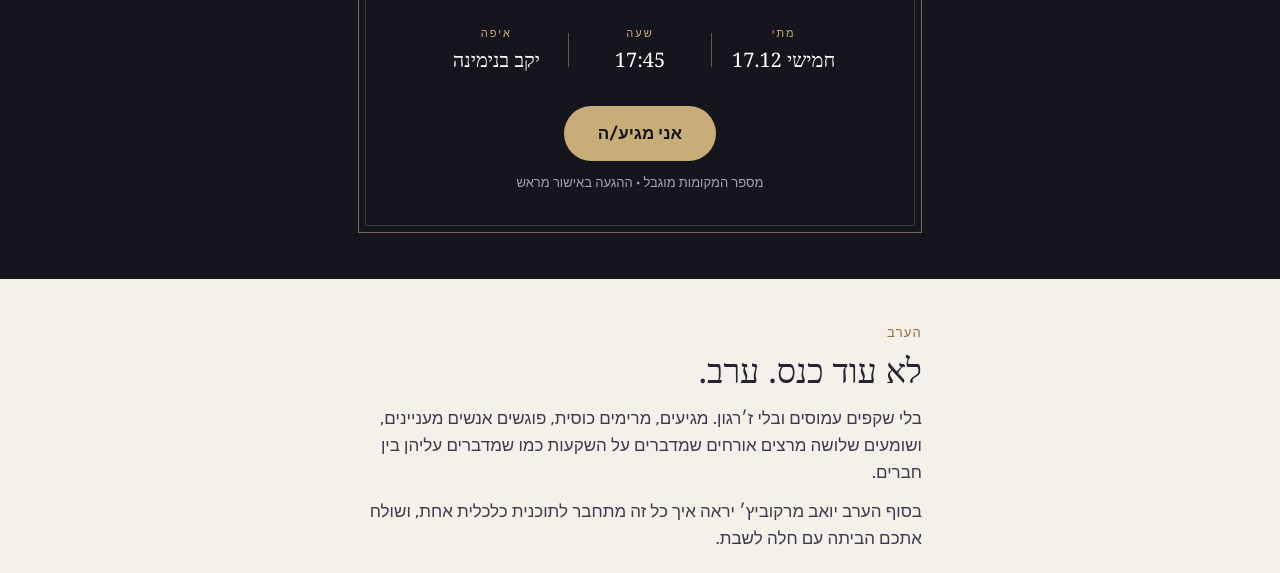
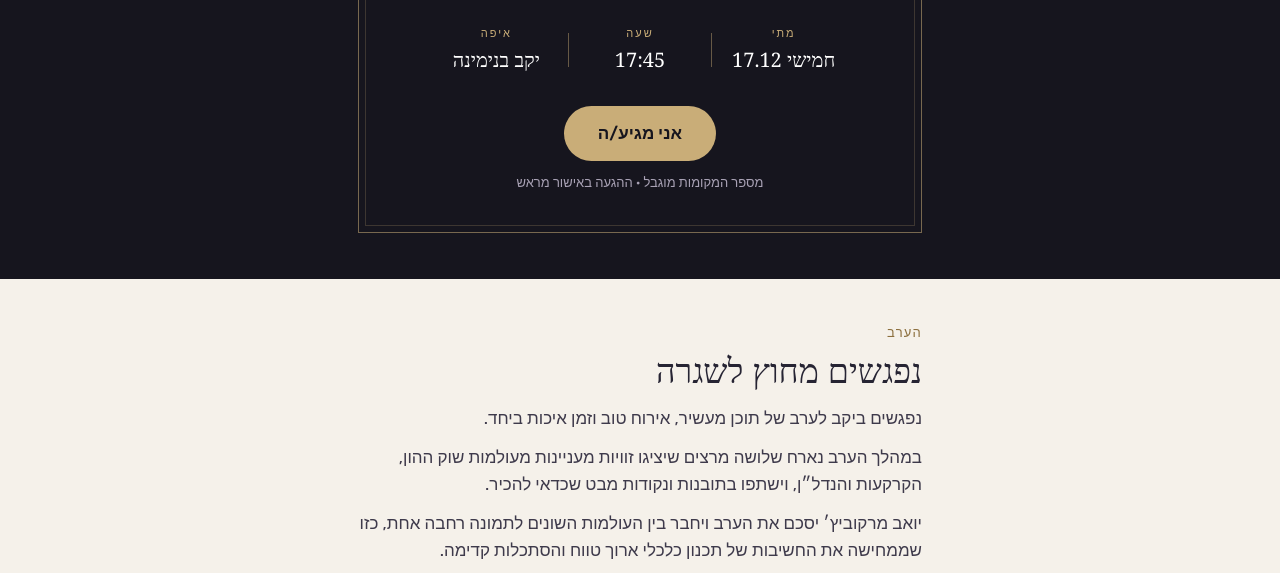
Before and after one commit to LRCISR/vip, a plain HTML site: page index.html in a window 1280 px wide. Shown: the part 379-952 px from the top of the page. Drawn offline with Linux system fonts and the light colour scheme; a web font is replaced by a local one.

Commit message:
Add files via upload

```diff
--- a/index.html
+++ b/index.html
@@ -142,9 +142,10 @@ footer .tag{font-family:var(--serif);font-size:19px;color:var(--plum)}
 <main>
   <section class="col">
     <div class="eyebrow">הערב</div>
-    <h2>לא עוד כנס. ערב.</h2>
-    <p class="lead">בלי שקפים עמוסים ובלי ז׳רגון. מגיעים, מרימים כוסית, פוגשים אנשים מעניינים, ושומעים שלושה מרצים אורחים שמדברים על השקעות כמו שמדברים עליהן בין חברים.</p>
-    <p class="lead">בסוף הערב יואב מרקוביץ׳ יראה איך כל זה מתחבר לתוכנית כלכלית אחת, ושולח אתכם הביתה עם חלה לשבת.</p>
+    <h2>נפגשים מחוץ לשגרה</h2>
+    <p class="lead">נפגשים ביקב לערב של תוכן מעשיר, אירוח טוב וזמן איכות ביחד.</p>
+    <p class="lead">במהלך הערב נארח שלושה מרצים שיציגו זוויות מעניינות מעולמות שוק ההון, הקרקעות והנדל״ן, וישתפו בתובנות ונקודות מבט שכדאי להכיר.</p>
+    <p class="lead">יואב מרקוביץ׳ יסכם את הערב ויחבר בין העולמות השונים לתמונה רחבה אחת, כזו שממחישה את החשיבות של תכנון כלכלי ארוך טווח והסתכלות קדימה.</p>
     <ul class="perks">
       <li class="perk"><b>ארוחת ערב ויין חופשי</b><span>באווירה של יקב</span></li>
       <li class="perk"><b>שלושה מרצים אורחים</b><span>אמיר כהנוביץ, ערן מועלם, אתי בר-לב</span></li>
```
